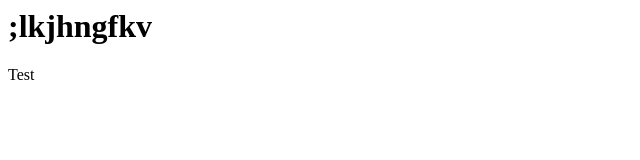
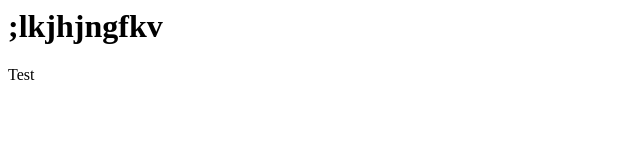
Before and after one commit to LowenaHull/lowenahull.github.io, a plain HTML site: page index.html in a window 1280 px wide. Shown: the full height of the page, 0-640 px from the left. Drawn offline with Linux system fonts and the light colour scheme.

Commit message:
sdfghjkl;#
I have changed the header

```diff
--- a/index.html
+++ b/index.html
@@ -1,2 +1,2 @@
-<h1>;lkjhngfkv</h1>
+<h1>;lkjhjngfkv</h1>
 <p>Test</p>
```
